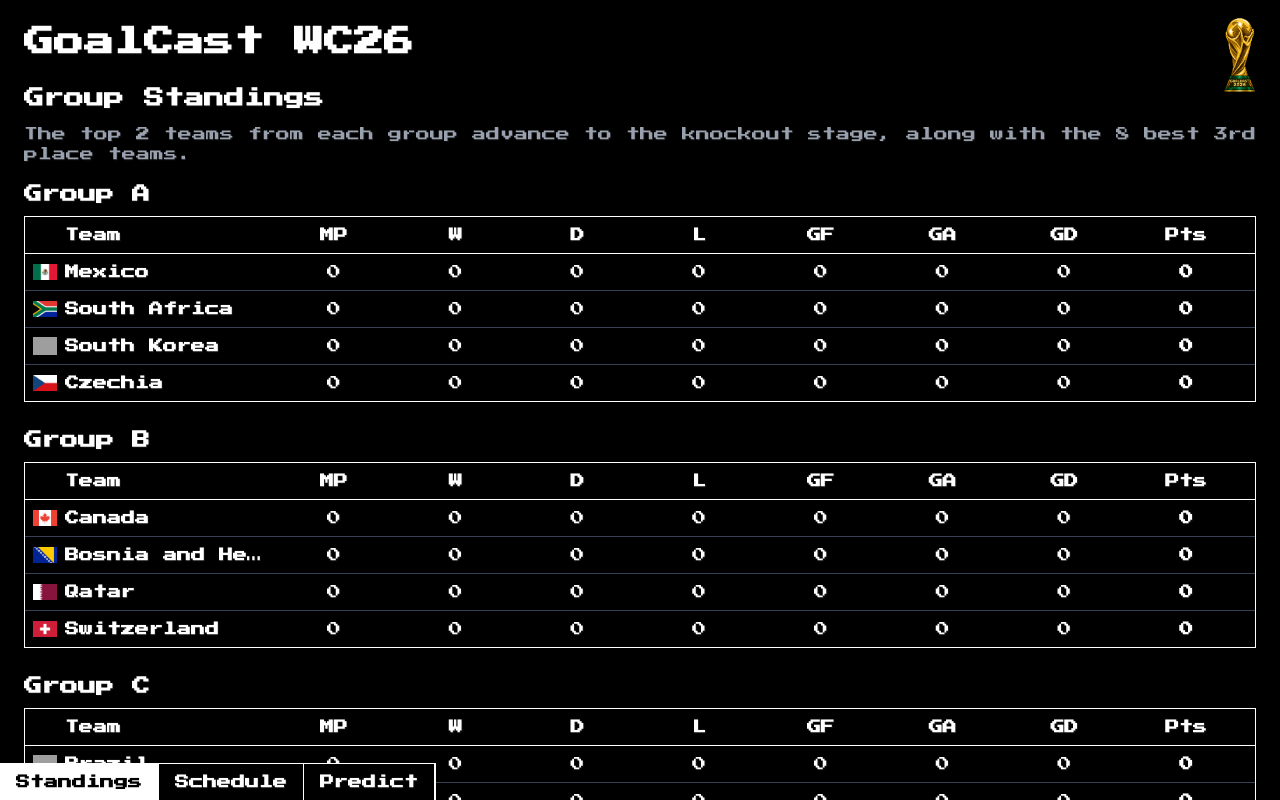
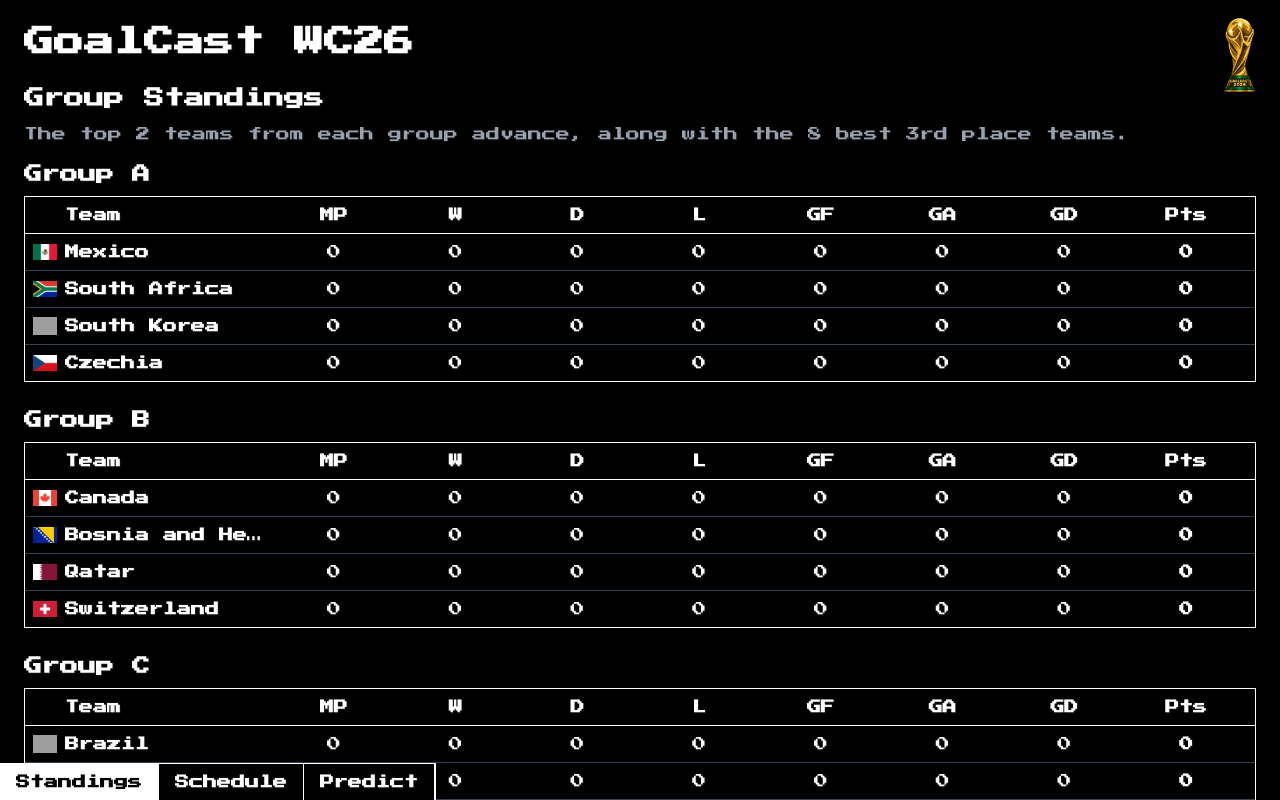
Before and after one commit to adrianmontez/goalcast-wc26, a Next.js app: page /standings in a window 1280 px wide. Shown: the top 800 px of the page. Built offline with nearby package versions, Linux system fonts and the light colour scheme; grey boxes are pictures that could not be loaded.

Commit message:
revising standings details

```diff
--- a/src/app/standings/page.js
+++ b/src/app/standings/page.js
@@ -66,7 +66,7 @@ export default function Standings() {
         </h2>
 
         <p className="text-xs sm:text-sm text-gray-400 mb-4">
-          The top 2 teams from each group advance to the knockout stage, along with the 8 best 3rd place teams.
+          The top 2 teams from each group advance, along with the 8 best 3rd place teams.
         </p>
 
         <div className="space-y-6">
```
